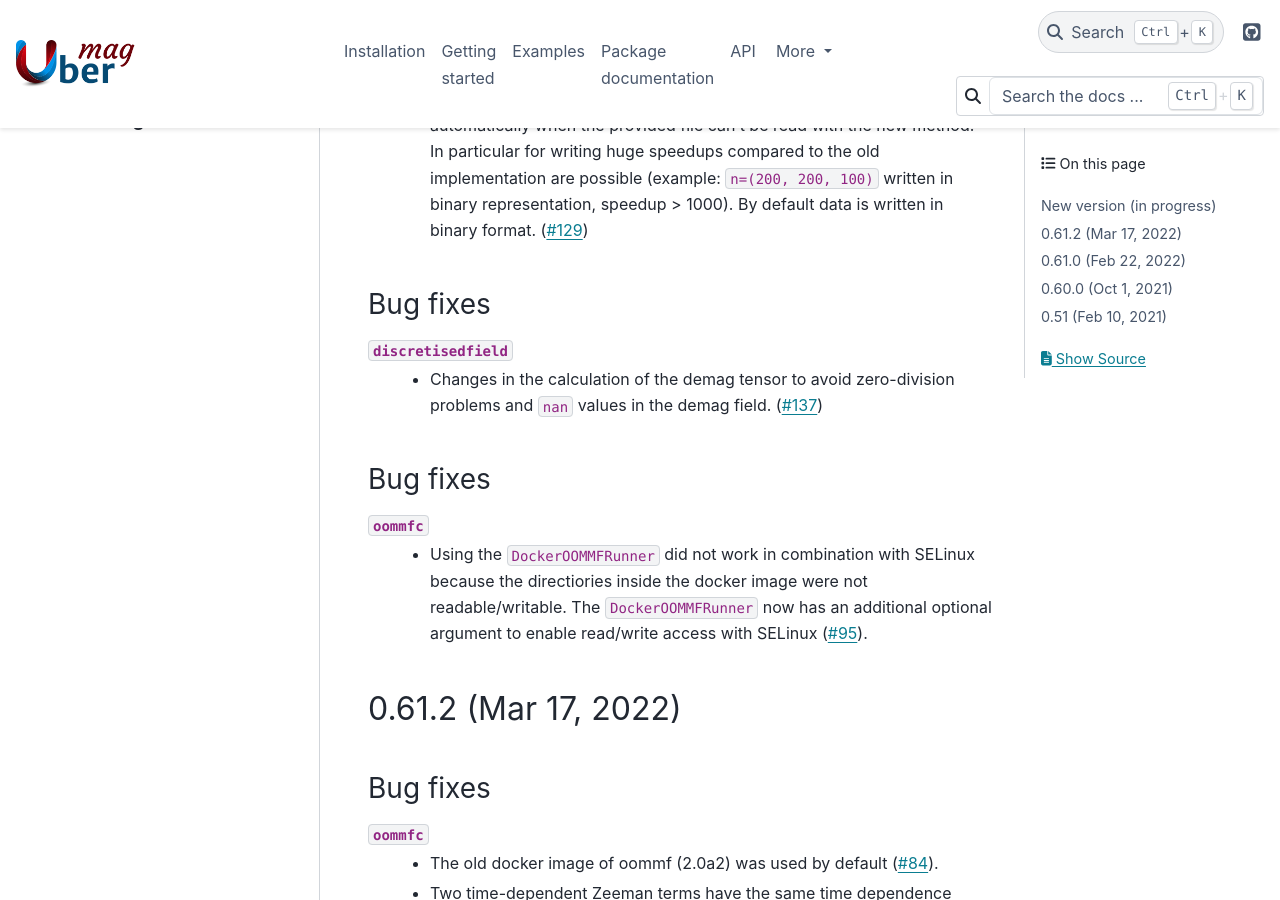
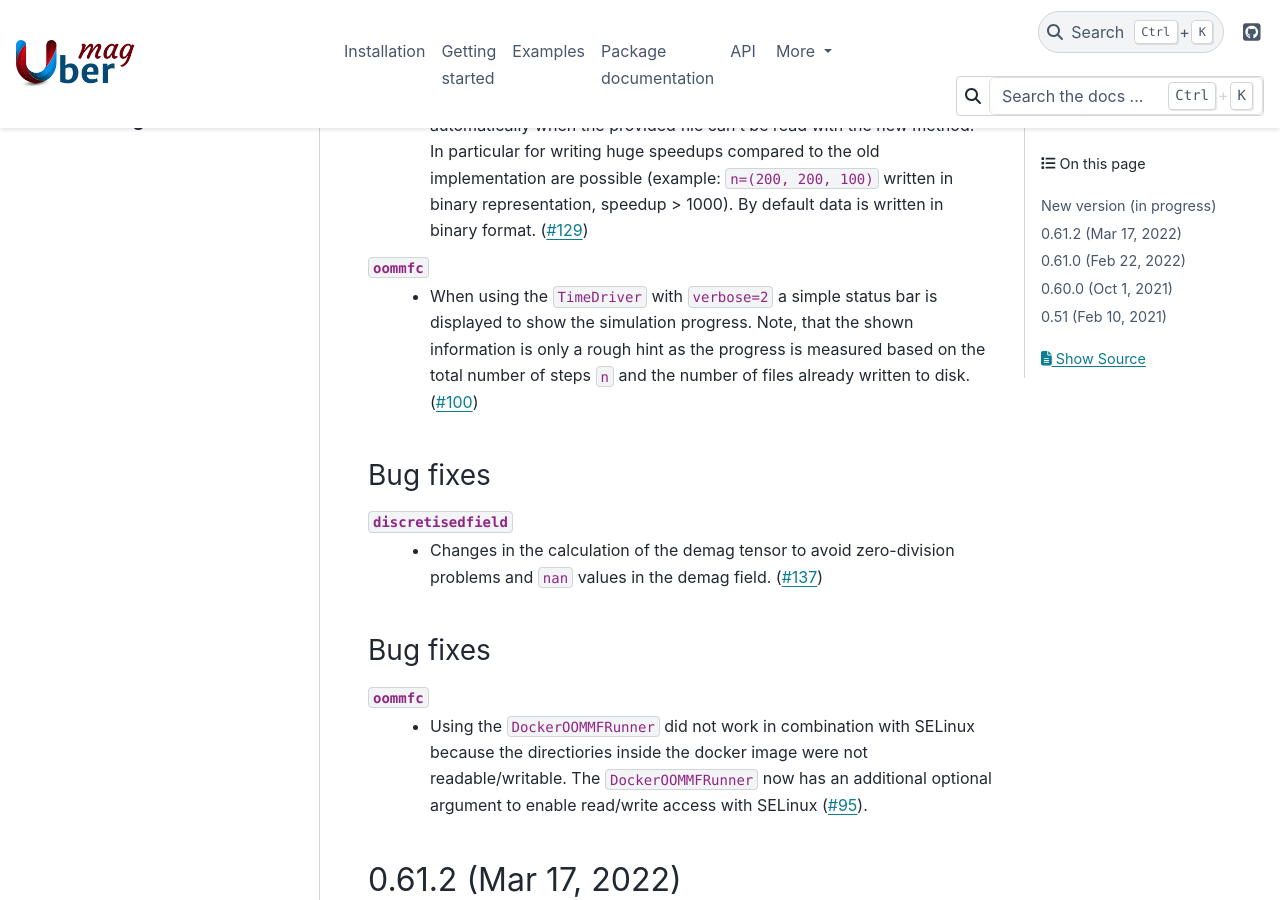
Before and after one commit to ubermag/ubermag.github.io, a Sphinx documentation site: the page built from source/changelog.rst, in a window 1280 px wide and 900 px high, scrolled down 1243 px. Built offline with Sphinx 7.4.7 and the PyData theme 0.15.4, drawn with Linux system fonts in a browser that asks for light colours; pages that are not in the unit, such as notebooks, are missing from menus.

Commit message:
oommfc verbosity 2 added.

```diff
--- a/source/changelog.rst
+++ b/source/changelog.rst
@@ -54,6 +54,13 @@ New functionality
     200, 100)`` written in binary representation, speedup > 1000). By default
     data is written in binary format. (`#129
     <https://github.com/ubermag/discretisedfield/pull/129>`__)
+
+``oommfc``
+  - When using the ``TimeDriver`` with ``verbose=2`` a simple status bar is
+    displayed to show the simulation progress. Note, that the shown information
+    is only a rough hint as the progress is measured based on the total number
+    of steps ``n`` and the number of files already written to disk. (`#100
+    <https://github.com/ubermag/oommfc/pull/100>`__)
 
 Bug fixes
 ---------
--- a/source/documentation/oommfc.rst
+++ b/source/documentation/oommfc.rst
@@ -16,3 +16,4 @@ oommfc
     notebooks/oommfc/dirname
     notebooks/oommfc/controlling-default-runner
     notebooks/oommfc/parallel
+    notebooks/oommfc/verbosity_levels
```
